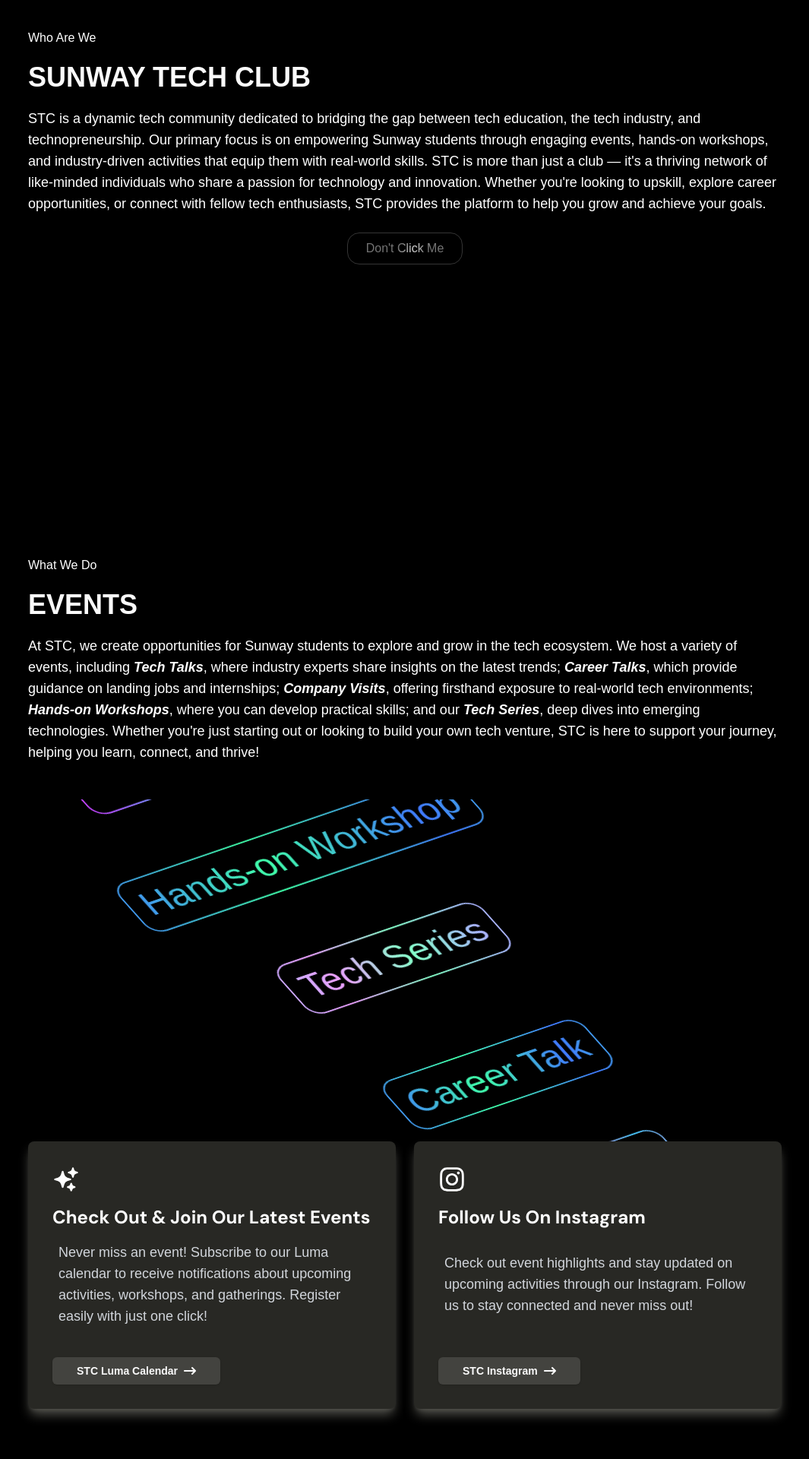
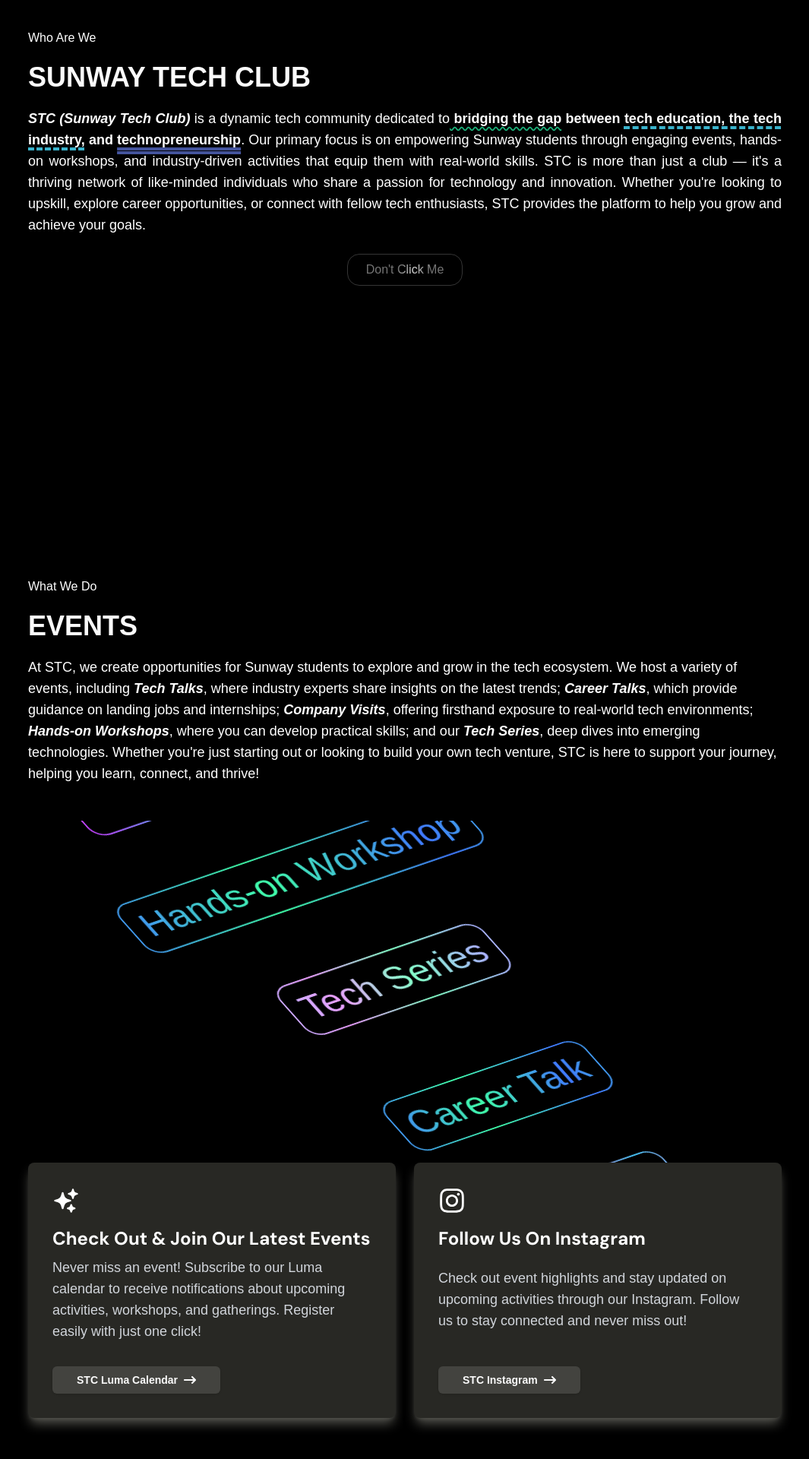
Before and after one commit to sunwaytechclub-user/stc-website-2025, a Next.js app: page / in a window 1280 px wide. Shown: the part 2454-4374 px from the top of the page at 76% size, without its empty margins (107-1172 px from the left). Built offline with nearby package versions, Linux system fonts and the light colour scheme.

Commit message:
some highlight on text requested by VP

```diff
--- a/components/AboutUs.tsx
+++ b/components/AboutUs.tsx
@@ -33,8 +33,15 @@ export default function Schedule() {
           whileInView={{ y: 0, opacity: 1 }}
           transition={{ ease: "easeInOut", duration: 0.75 }}
         >
-          <p className="text-sm sm:text-base md:text-lg ">
-          STC is a dynamic tech community dedicated to bridging the gap between tech education, the tech industry, and technopreneurship. Our primary focus is on empowering Sunway students through engaging events, hands-on workshops, and industry-driven activities that equip them with real-world skills. STC is more than just a club — it&apos;s a thriving network of like-minded individuals who share a passion for technology and innovation. Whether you&apos;re looking to upskill, explore career opportunities, or connect with fellow tech enthusiasts, STC provides the platform to help you grow and achieve your goals.
+          <p className="text-sm sm:text-base md:text-lg text-justify">
+          <span className="italic font-semibold">STC (Sunway Tech Club)</span> is a dynamic tech community dedicated to
+          <span className="font-bold"><a className="underline underline-offset-4 decoration-[#1cb37b] decoration-wavy"> bridging the gap</a> between <a className="underline underline-offset-4 decoration-[#3ab3cc] decoration-dashed decoration-4">tech education, the tech industry,</a> and <a className="underline underline-offset-4 decoration-[#43539b] decoration-double decoration-4">technopreneurship</a>
+          </span>.
+          Our primary focus is on empowering Sunway students through engaging events, hands-on workshops, and
+          industry-driven activities that equip them with real-world skills. STC is more than just a club — it&apos;s a
+          thriving network of like-minded individuals who share a passion for technology and innovation. Whether you&apos;re
+          looking to upskill, explore career opportunities, or connect with fellow tech enthusiasts, STC provides the platform to
+          help you grow and achieve your goals.
           </p>
         </motion.div>
         <div className="flex justify-center">
--- a/components/Event.tsx
+++ b/components/Event.tsx
@@ -128,7 +128,7 @@ export default function Event() {
                 <h3 className={`${dmSans.className}  text-xl md:text-2xl font-bold mb-2`}>Check Out & Join Our Latest Events</h3>
               </div>
 
-              <div className="flex-1 flex items-center p-2">
+              <div className="flex-1 flex items-center ">
                 <p className="text-gray-300 mb-6 text-sm sm:text-base md:text-lg flex-1">
                 Never miss an event! Subscribe to our Luma calendar to receive notifications about upcoming activities, workshops, and gatherings. Register easily with just one click!
                 </p>
@@ -161,7 +161,7 @@ export default function Event() {
                 <h3 className={`${dmSans.className} text-xl md:text-2xl font-bold mb-2`}>Follow Us On Instagram</h3>
               </div>
 
-              <div className="flex-1 flex items-center p-2">
+              <div className="flex-1 flex items-center">
                 <p className="text-gray-300 mb-6 text-sm sm:text-base md:text-lg ">
                 Check out event highlights and stay updated on upcoming activities through our Instagram. Follow us to stay connected and never miss out!
                 </p>
```
